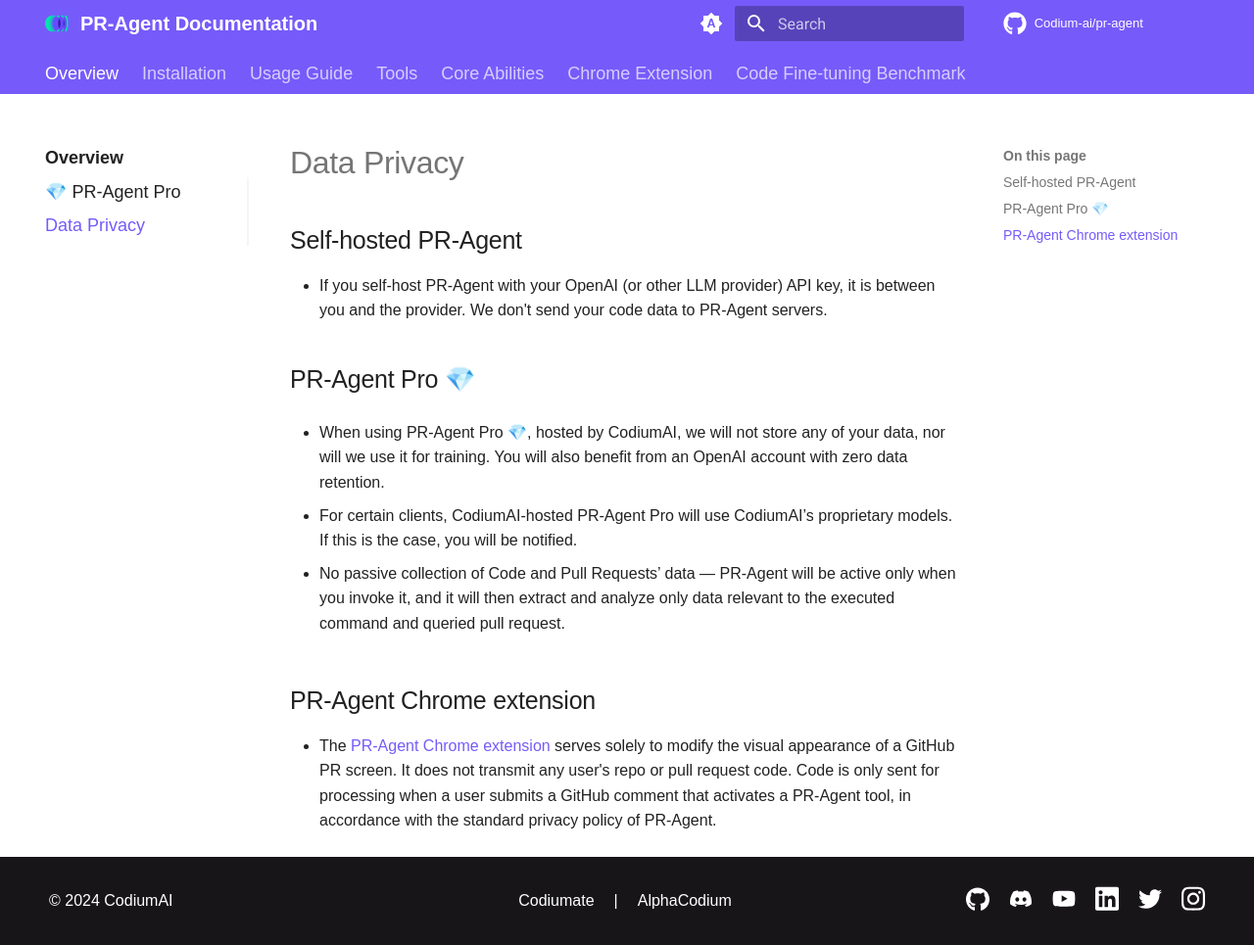
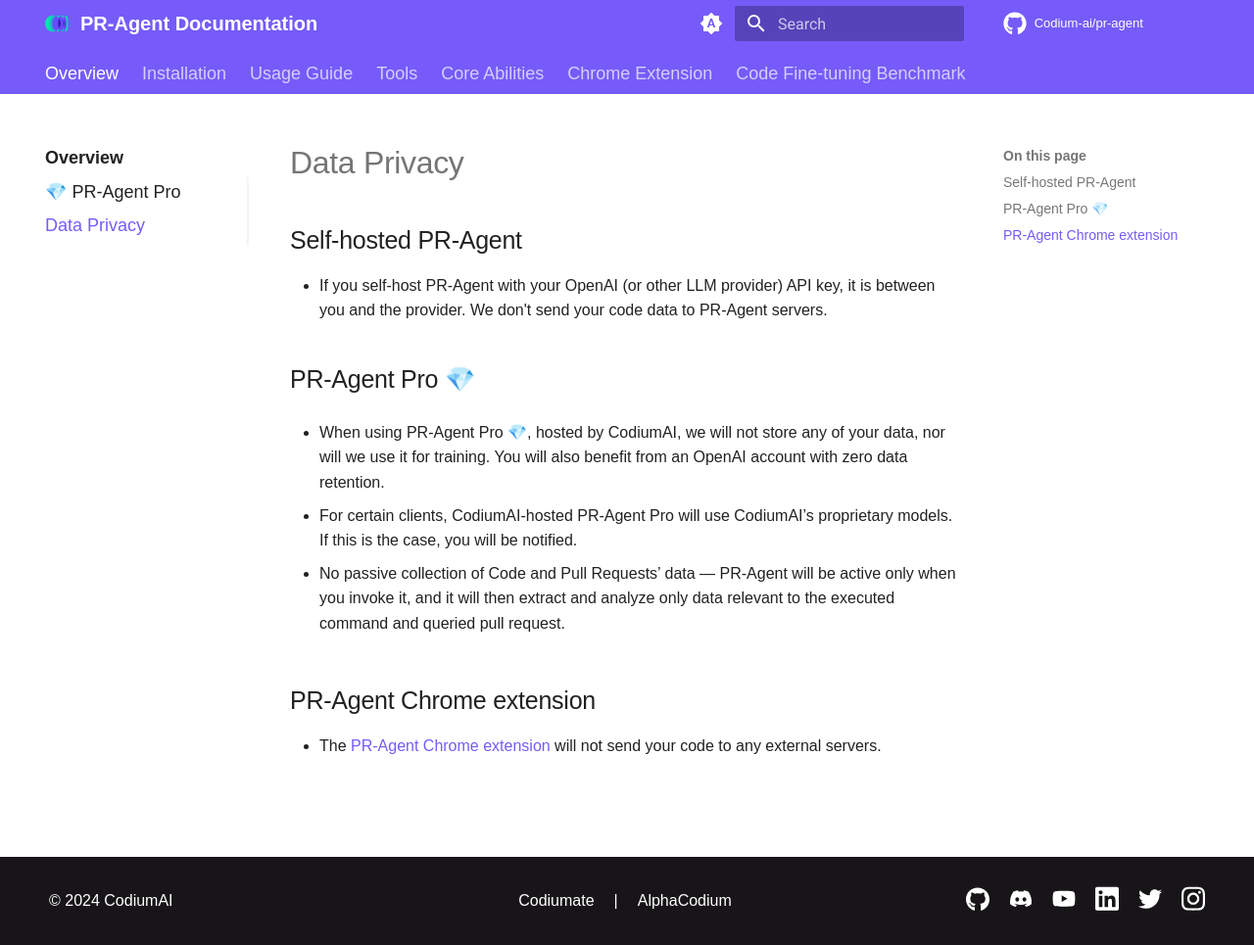
Before and after one commit to Codium-ai/pr-agent, an MkDocs documentation site: the page built from docs/docs/overview/data_privacy.md, in a window 1280 px wide and 965 px high. Shown: the whole window at 98% size. Built offline with MkDocs 1.6.1 and Material for MkDocs 9.7.7, drawn with Linux system fonts in a browser that asks for light colours; comment, search, counter and statistics services are not loaded.

Commit message:
docs: restructure Chrome extension documentation and add features and data privacy sections

```diff
--- a/docs/docs/overview/data_privacy.md
+++ b/docs/docs/overview/data_privacy.md
@@ -13,4 +13,4 @@
 
 ## PR-Agent Chrome extension
 
-- The [PR-Agent Chrome extension](https://chromewebstore.google.com/detail/pr-agent-chrome-extension/ephlnjeghhogofkifjloamocljapahnl) serves solely to modify the visual appearance of a GitHub PR screen. It does not transmit any user's repo or pull request code. Code is only sent for processing when a user submits a GitHub comment that activates a PR-Agent tool, in accordance with the standard privacy policy of PR-Agent.
+- The [PR-Agent Chrome extension](https://chromewebstore.google.com/detail/pr-agent-chrome-extension/ephlnjeghhogofkifjloamocljapahnl) will not send your code to any external servers.
--- a/docs/mkdocs.yml
+++ b/docs/mkdocs.yml
@@ -43,7 +43,7 @@
     - 💎 Similar Code: 'tools/similar_code.md'
   - Core Abilities: 'core-abilities/index.md'
   - Chrome Extension:
-      - 'chrome-extension/index.md'
+      - PR-Agent Chrome Extension: 'chrome-extension/index.md'
       - Features: 'chrome-extension/features.md'
       - Data Privacy: 'chrome-extension/data_privacy.md'
   - Code Fine-tuning Benchmark: 'finetuning_benchmark/index.md'
```
Also changed, not shown: docs/docs/chrome-extension/data_privacy.md (+0 -2 lines), docs/docs/chrome-extension/features.md (+0 -1 lines), docs/docs/chrome-extension/index.md (+3 -4 lines).
